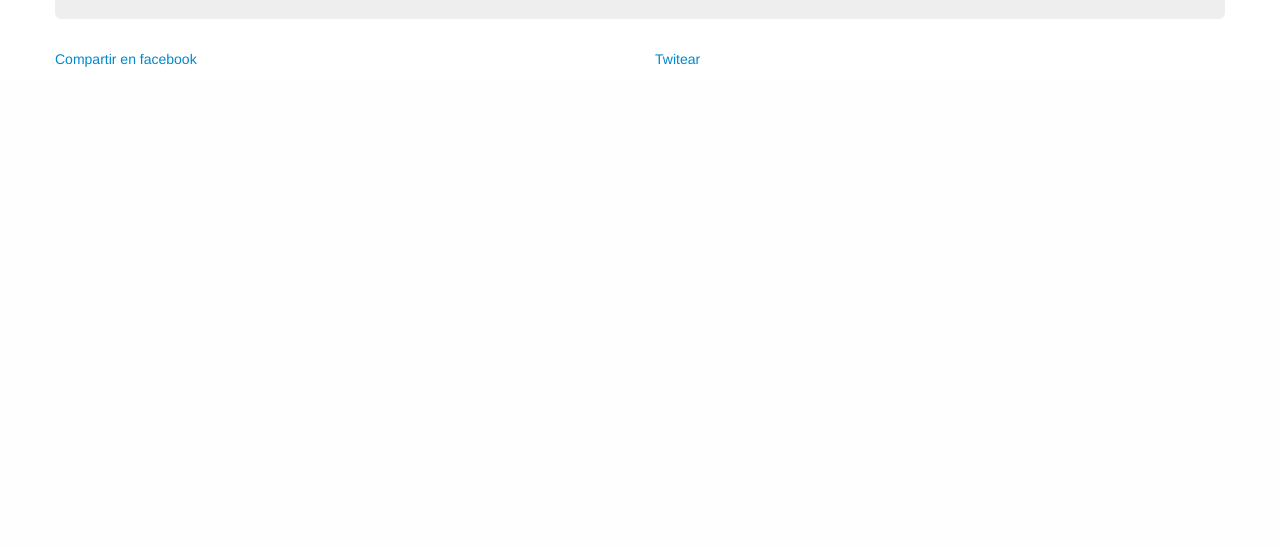
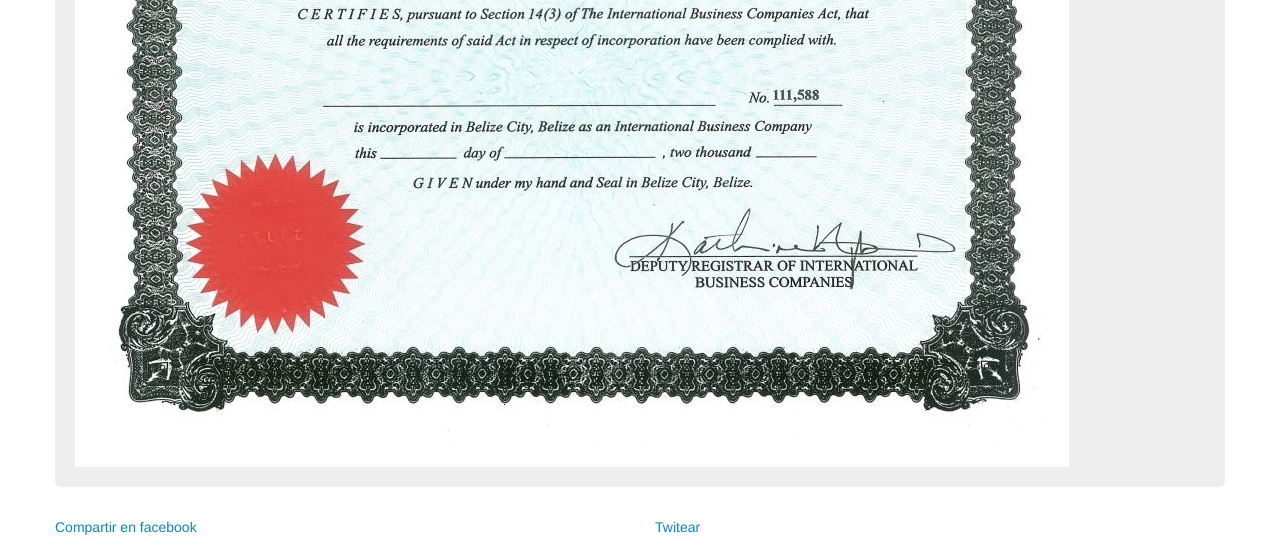
Before and after one commit to gerardobort/belize, a PHP site: page / in a window 1280 px wide. Shown: the part 1101-1648 px from the top of the page. Before the commit the page ends 1168 px from the top, so only its background shows below. Run offline with PHP 8.4, Linux system fonts and the light colour scheme; some libraries are stand-ins or nearby versions.

Commit message:
adding preloader

```diff
--- a/index.css
+++ b/index.css
@@ -39,6 +39,28 @@
     width: 200px;
 }
 
+#result-container {
+    position: relative;
+}
+
+#img-art {
+    position: relative;
+}
+
+#img-art.default:after,
+#img-art.loading:after {
+    position: absolute;
+    background-color: rgba(0,0,0,0.8);
+    content: 'Generá tu propio certificado escribiendo tu nombre en el formulario que aparece arriba!';
+    top: 30px;
+    left: 20px;
+    color: red;
+    padding: 30px;
+}
+
+#img-art.loading:after {
+    content: 'Procesando...';
+}
 
 @media screen and (max-width: 480px) {
     .hero-unit {
--- a/index.html
+++ b/index.html
@@ -34,7 +34,7 @@
                     <form action="" method="post" id="form1">
                         <p>Hacete uno y compartilo en Facebook!</p>
                         <div class="input-append">
-                            <input type="text" name="fullname" value="" maxlength="25" placeholder="Juan Perez">
+                            <input type="text" name="fullname" value="" maxlength="25" placeholder="Jorge Inc.">
                             <input class="btn btn-primary" name="render" type="submit" value="Generar!" />
                         </div>
                     </form>
@@ -81,7 +81,9 @@
 
         <div class="row-fluid">
             <div class="hero-unit result-container">
-                <img id="img-result" src="render.php?fullname=Juan%20Perez" />
+                <div id="img-art" class="default">
+                    <img id="img-result" src="artwork/v1.jpg" />
+                </div>
             </div>
         </div>
 
@@ -96,10 +98,16 @@
     <script>
         // yes, old school man... jquery is for gorillas
         var form = document.getElementById('form1'),
-            img = document.getElementById('img-result');
+            img = document.getElementById('img-result'),
+            art = document.getElementById('img-art');
 
         form.render.onclick = function () {
             img.src = 'render.php?fullname=' + escape(form.fullname.value);
+            art.className = 'loading';
+            img.onload = function () {
+                art.className = 'custom';
+            };
+            document.location.href = '#img-art';
             return false;
         };
 
```
